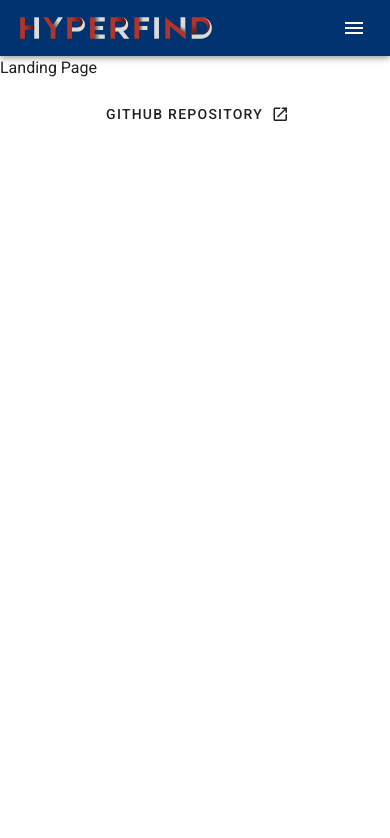
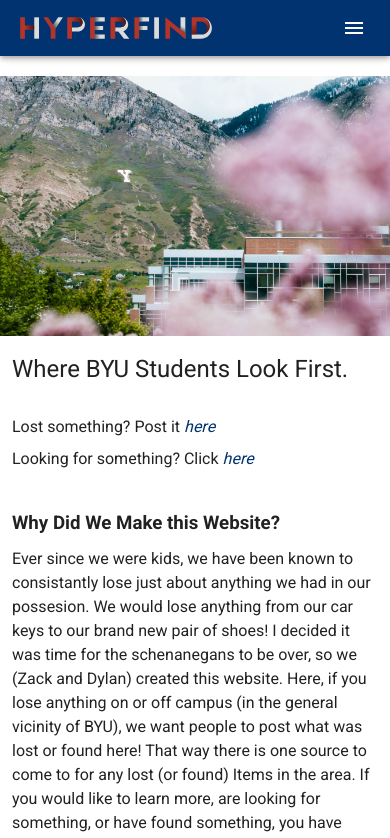
Before and after one commit to usofallen/RestaurantRoulette, a Vue app: page / in a window 390 px wide. Shown: the top 838 px of the page. Built offline with nearby package versions, Linux system fonts and the light colour scheme.

Commit message:
Landing, Dashboard completed

```diff
--- a/src/components/GithubRepositoryLink.vue
+++ b/src/components/GithubRepositoryLink.vue
@@ -7,7 +7,7 @@
         target="_blank"
         href="https://github.com/theZaX/vuetify-lost-and-found"
       >
-        Github Repository
+        Zack and Dylan's Github Repository
         <v-icon right>mdi-open-in-new</v-icon>
       </v-btn>
     </div>
--- a/src/views/DashboardPage.vue
+++ b/src/views/DashboardPage.vue
@@ -1,5 +1,81 @@
 <template>
-  <div class="about">
-    <h1>This is the dashboard page</h1>
+  <div class="container">
+    <div class="clamped">
+      <h2 class="font-weight-regular">Personal Dashboard</h2>
+
+      <p class='my-2'>
+        Items I Have Lost:
+      </p>
+
+      <v-row class="mt-2">
+        <item-card
+          class="col-12 col-sm-6"
+          v-for="item in items"
+          :key="item.id"
+          buttonText="Edit"
+          :description="item.description"
+          :image="item.image"
+          :title="item.title"
+        >
+        </item-card>
+      </v-row>
+    </div>
   </div>
 </template>
+
+<script>
+import firebase from "firebase/app";
+
+import "firebase/firestore";
+
+import ItemCard from "../components/ItemCard.vue";
+
+export default {
+  name: "LostListPage",
+
+  data() {
+    return {
+      items: [],
+    };
+  },
+  components: {
+    ItemCard,
+  },
+
+  methods: {
+    async fetchItems() {
+      const documentRef = firebase.firestore().collection("lost");
+
+      const lostList = await documentRef.get();
+
+      const items = lostList.docs.map((doc) => {
+        return {
+          ...doc.data(),
+          id: doc.id,
+        };
+      });
+
+      this.items = items;
+
+      console.log(lostList.docs.map((doc) => doc.data()));
+    },
+  },
+
+  mounted() {
+    this.fetchItems();
+  },
+};
+</script>
+
+<style >
+.container {
+  display: flex;
+  width: 100%;
+  justify-content: center;
+}
+
+.clamped {
+  width: 100%;
+  max-width: 800px;
+}
+</style>
--- a/src/views/LandingPage.vue
+++ b/src/views/LandingPage.vue
@@ -1,6 +1,49 @@
 <template>
-  <div>
-    <div>Landing Page</div>
+
+
+  <div class="container">
+    <div class="clamped">
+
+    <div class="row">
+      <div class="span4">
+        <img class="center-block" src="../assets/photo-1585156569731-4c5b959234f7.jpg" />
+      </div>
+    </div>
+
+      <h2 class="font-weight-regular">Where BYU Students Look First.</h2>
+
+      <p class="my-2">
+        Lost something? Post it
+        <em><router-link to="/dashboard" style="text-decoration: inherit">
+          here
+        </router-link></em>
+      </p>
+
+      <p class="my-2">
+        Looking for something? Click
+        <em><router-link to="/found" style="text-decoration:inherit">
+          here
+        </router-link></em>
+      </p>
+
+      <h3>Why Did We Make this Website?</h3>
+
+      <p>Ever since we were kids, we have been known to consistantly lose just about anything
+        we had in our possesion. We would lose anything from our car keys to our brand new pair of shoes!
+          I decided it was time for the schenanegans to be over, so we (Zack and Dylan) created this
+          website. Here, if you lose anything on or off campus (in the general vicinity of BYU), we
+          want people to post what was lost or found here! That way there is one source to come to for
+          any lost (or found) Items in the area. If you would like to learn more, are looking for something,
+          or have found something, you have come to the right place! Use our Menu to navigate our website and see
+          any current postings.
+      </p>
+
+      <h3>Important API Notice</h3>
+
+      <p>The API we are using is one we created on Firebase. Malcom (the TA) reccomended that I make note that it is not a large database
+          we are using, but one we created ourselves. The API is being accessed mainly in the <em>Found Items</em> tab. Thank you! :)
+      </p>
+    </div>
   </div>
 </template>
 
@@ -11,3 +54,27 @@ export default {
   components: {},
 };
 </script>
+
+<style scoped>
+  .center-block {
+    padding-top: 20px;
+    justify-content: center;
+    width: 100%;
+    size-adjust: 100%;
+  }
+
+  .container {
+    margin-right: auto;
+    margin-left: auto;
+  }
+
+  h2 {
+    padding-top: 20px;
+    padding-bottom: 20px;
+  }
+
+  h3 {
+    padding-top: 30px;
+    padding-bottom: 10px;
+  }
+</style>
```
Also changed, not shown: src/assets/photo-1585156569731-4c5b959234f7.jpg (added), 1 other file (tests, documents, lock files or other folders).
